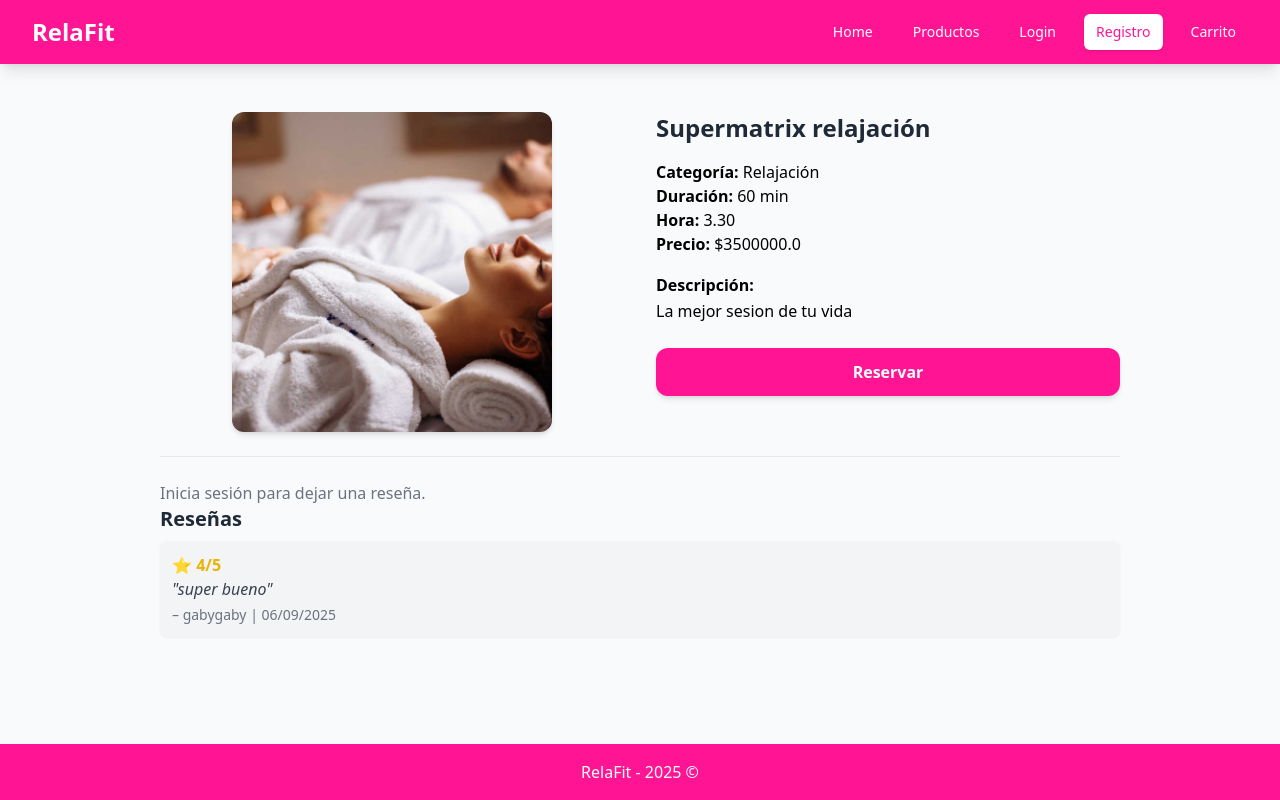
After one commit to MariaAcevedo11/RelaFit, a Django app: page /sesion/1/ in a window 1280 px wide. The commit adds this page. Run offline with Django 5.2, Linux system fonts and the light colour scheme; data comes from the database, SQL or seed files in the repository; parts of the project's set-up code (start-up, migrations or seed data) failed here and were passed over; some libraries are stand-ins or nearby versions.

Commit message:
Review logic, template and forms done

```diff
--- a/Sesion/models.py
+++ b/Sesion/models.py
@@ -6,7 +6,7 @@ from django.contrib.auth.models import User
 
 class Sesion(models.Model):
 
-    idSesion = models.IntegerField(primary_key= True)
+    idSesion = models.AutoField(primary_key= True)
     nombreSesion = models.CharField()
     categoriaSesion = models.CharField()
     descripcionSesion = models.TextField()
@@ -22,20 +22,20 @@ class Sesion(models.Model):
 
 class Reseña(models.Model):
 
-    idReseña =  models.IntegerField(primary_key= True)
+    idReseña =  models.AutoField(primary_key= True)
     comentarioReseña = models.TextField()
-    calificacionReseña = models.FloatField()
-    fechaReseña = models.DateField()
+    calificacionReseña = models.IntegerField()
+    fechaReseña = models.DateField(auto_now_add=True)
     reseñaSesion = models.ForeignKey('Sesion', on_delete=models.CASCADE, related_name='reseñas', null=True, blank=True)
-    reseñaUser = models.ForeignKey('Usuario', on_delete=models.CASCADE, related_name='reseñas', null=True, blank=True) # relacion uno a muchos con usuario
+    reseñaUsuario = models.ForeignKey('Usuario', on_delete=models.CASCADE, related_name='reseñas', null=True, blank=True) # relacion uno a muchos con usuario
 
     def __str__(self):
-        return f"Reseña de {self.usuario.username} - {self.reseñaSesion.nombreSesion}"
+        return f"Reseña de {self.reseñaUsuario.nombreCompletoUsuario} - {self.reseñaSesion.nombreSesion}"
 
 
 class Reserva(models.Model):
 
-    idReserva = models.IntegerField(primary_key= True)
+    idReserva = models.AutoField(primary_key= True)
     fechaReserva = models.DateField()
     horaReserva = models.CharField()
     precioFinalReserva = models.FloatField()
@@ -47,7 +47,7 @@ class Reserva(models.Model):
 
 class Usuario(models.Model):
 
-    idUsuario = models.IntegerField(primary_key = True)
+    idUsuario = models.AutoField(primary_key = True)
     nombreCompletoUsuario = models.CharField()
     correoUsuario = models.CharField()
     contraseñaUsuario = models.CharField()
@@ -57,7 +57,7 @@ class Usuario(models.Model):
 
 class Cupon(models.Model):
 
-    idCupon = models.IntegerField(primary_key = True)
+    idCupon = models.AutoField(primary_key = True)
     descuentoCupon = models.IntegerField()
     codigoCupon = models.CharField()
     estadoCupon = models.BooleanField()
@@ -65,7 +65,7 @@ class Cupon(models.Model):
 
 class Producto(models.Model):
 
-    idProducto = models.IntegerField(primary_key = True)
+    idProducto = models.AutoField(primary_key = True)
     nombreProducto = models.CharField(blank=True, null=True)
     tipoProducto = models.CharField()
     cantidadDeProducto = models.IntegerField()
--- /dev/null
+++ b/Sesion/templates/sesion.html
@@ -0,0 +1,115 @@
+{% extends "base.html" %}
+{% block content %}
+<div class="max-w-5xl mx-auto py-6 sm:px-6 lg:px-8">
+
+    <div class="grid grid-cols-1 md:grid-cols-2 gap-8">
+        <!-- Foto -->
+        <div class="flex justify-center items-center">
+            {% if sesion.imagenSesion %}
+            <img src="{{ sesion.imagenSesion.url }}"
+                 alt="{{ sesion.nombreSesion }}"
+                 class="w-80 h-80 object-cover rounded-xl shadow-md">
+            {% else %}
+            <div class="w-80 h-80 bg-gray-200 flex items-center justify-center rounded-xl text-gray-500">
+                Sin imagen
+            </div>
+            {% endif %}
+        </div>
+
+        <!-- Info -->
+        <div class="flex flex-col">
+            <h2 class="text-2xl font-bold mb-4 text-gray-800">{{ sesion.nombreSesion }}</h2>
+            <p><strong>Categoría:</strong> {{ sesion.categoriaSesion }}</p>
+            <p><strong>Duración:</strong> {{ sesion.duracionSesion }} min</p>
+            <p><strong>Hora:</strong> {{ sesion.horaSesion }}</p>
+            <p><strong>Precio:</strong> ${{ sesion.precioSesion }}</p>
+
+            <p class="mt-4 leading-relaxed">
+                <strong>Descripción:</strong><br>{{ sesion.descripcionSesion }}
+            </p>
+
+            <!-- Botón reservar -->
+            <a href="/carrito/"
+               class="mt-6 block bg-pink-bright hover:bg-pink-bright-dark text-white text-center py-3 rounded-xl shadow-md font-semibold transition">
+                Reservar
+            </a>
+        </div>
+    </div>
+
+    <hr class="my-6">
+
+    <!-- Formulario reseña -->
+    {% if request.session.usuario_id %}
+        <h3 class="text-lg font-semibold text-gray-800 mb-2">Añadir Reseña</h3>
+
+        <!-- Mensajes -->
+        {% if messages %}
+            {% for message in messages %}
+                <div class="p-3 mb-3 text-green-700 bg-green-100 border border-green-300 rounded-md">
+                    {{ message }}
+                </div>
+            {% endfor %}
+        {% endif %}
+
+        <form method="post" action="{% url 'detalleSesion' sesion.idSesion %}" class="space-y-3 mb-4">
+            {% csrf_token %}
+
+            <!-- Calificación -->
+            <div>
+                <label class="block text-sm font-medium text-gray-700">Calificación:</label>
+                <div class="rating flex flex-row-reverse justify-end space-x-1 mt-1">
+                    {% for i in "54321" %}
+                        <input type="radio" id="star{{ i }}-{{ sesion.idSesion }}"
+                               name="calificacionReseña"
+                               value="{{ i }}"
+                               class="hidden peer">
+                        <label for="star{{ i }}-{{ sesion.idSesion }}"
+                               class="cursor-pointer text-2xl text-gray-300 transition hover:text-yellow-400 peer-checked:text-yellow-400">
+                            ★
+                        </label>
+                    {% endfor %}
+                </div>
+            </div>
+
+            <!-- Comentario -->
+            <div>
+                <label class="block text-sm font-medium text-gray-700">Comentario:</label>
+                <textarea name="comentarioReseña" rows="3"
+                          class="w-full border rounded-md p-2"></textarea>
+            </div>
+
+            <button type="submit"
+                    class="bg-pink-bright hover:bg-pink-bright-dark text-white px-4 py-2 rounded-md">
+                Publicar Reseña
+            </button>
+        </form>
+    {% else %}
+        <p class="text-gray-500 mt-4">Inicia sesión para dejar una reseña.</p>
+    {% endif %}
+
+    <!-- Reseñas -->
+    <h3 class="text-xl font-semibold text-gray-800 mb-2">Reseñas</h3>
+    <div class="space-y-4 mb-6">
+        {% for reseña in sesion.reseñas.all %}
+            <div class="p-3 bg-gray-100 rounded-lg shadow-sm">
+                <p class="text-yellow-500 font-bold">⭐ {{ reseña.calificacionReseña }}/5</p>
+                <p class="text-gray-700 italic">"{{ reseña.comentarioReseña|default:"(Sin comentario)" }}"</p>
+                <p class="text-sm text-gray-500 mt-1">
+                    – {{ reseña.reseñaUsuario.nombreCompletoUsuario }} | {{ reseña.fechaReseña|date:"d/m/Y" }}
+                </p>
+            </div>
+        {% empty %}
+            <p class="text-gray-500 italic">No hay reseñas para esta sesión.</p>
+        {% endfor %}
+    </div>
+
+    <style>
+    .rating input:checked ~ label,
+    .rating label:hover,
+    .rating label:hover ~ label {
+        color: #facc15;
+    }
+    </style>
+
+</div>
+{% endblock %}
--- a/Sesion/urls.py
+++ b/Sesion/urls.py
@@ -1,6 +1,7 @@
 from django.urls import path
-from .views import HomePageView, LoginPageView, RegistroPageView, ProductoPageView, LogoutPageView, CarritoPageView
-
+from .views import HomePageView, LoginPageView, RegistroPageView, ProductoPageView, LogoutPageView, CarritoPageView, SesionPageView
+'''AgregarReseñaView,'''
+''' path("sesion/<int:sesion_id>/reseña/", AgregarReseñaView.as_view(), name="agregarReseña"),'''
 urlpatterns = [
     path("", HomePageView.as_view(), name = 'home'),
     path("login/", LoginPageView.as_view(), name = 'login'),
@@ -8,5 +9,7 @@ urlpatterns = [
     path("producto/", ProductoPageView.as_view() , name = 'producto'),
     path('logout/', LogoutPageView.as_view(), name='logout'),
     path("carrito/", CarritoPageView.as_view(), name = 'carrito'),
+    path("sesion/<int:sesion_id>/", SesionPageView.as_view(), name="detalleSesion"),
+
 
 ]
--- a/Sesion/views.py
+++ b/Sesion/views.py
@@ -2,10 +2,13 @@ from django.views import View
 from django.views.generic import TemplateView
 from django.http import HttpResponseRedirect
 from .models import Sesion
-from .models import Usuario
+from .models import Usuario, Reseña
 from django.shortcuts import render, redirect, get_object_or_404
 from .models import Carrito, ItemCarrito, Producto
 from django.contrib.auth.decorators import login_required
+from .forms import ReseñaForm
+from django.contrib import messages
+
 
 class HomePageView(TemplateView):
     template_name = "home.html"
@@ -37,7 +40,40 @@ class HomePageView(TemplateView):
         context["duracion_seleccionada"] = duracion
         context["hora_seleccionada"] = hora
 
+
         return context
+
+
+class SesionPageView(View):
+    def get(self, request, sesion_id):
+        sesion = get_object_or_404(Sesion, idSesion=sesion_id)
+        return render(request, "sesion.html", {
+            "sesion": sesion,
+        })
+
+    def post(self, request, sesion_id):
+        if not request.session.get("usuario_id"):
+            return redirect("login")
+
+        sesion = get_object_or_404(Sesion, idSesion=sesion_id)
+        usuario = get_object_or_404(Usuario, idUsuario=request.session["usuario_id"])
+
+        calificacion = request.POST.get("calificacionReseña")
+        comentario = request.POST.get("comentarioReseña")
+
+        if not calificacion or not comentario.strip():
+            messages.error(request, "Debes ingresar calificación y comentario.")
+            return redirect("detalleSesion", sesion_id=sesion.idSesion)
+
+        Reseña.objects.create(
+            reseñaSesion=sesion,
+            reseñaUsuario=usuario,
+            calificacionReseña=calificacion,
+            comentarioReseña=comentario,
+        )
+
+        messages.success(request, "¡Tu reseña fue publicada con éxito!")
+        return redirect("detalleSesion", sesion_id=sesion.idSesion)
 
 class LoginPageView(View):
     template_name = "login.html"
@@ -60,6 +96,23 @@ class LoginPageView(View):
             return render(request, self.template_name, {"error": "Usuario o contraseña inválidos"})
 
 
+
+'''class AgregarReseñaView(View):
+    def post(self, request, sesion_id):
+        if not request.session.get("usuario_id"):
+            return redirect("login")  # Solo usuarios logueados
+
+        sesion = get_object_or_404(Sesion, idSesion=sesion_id)
+        usuario = get_object_or_404(Usuario, idUsuario=request.session["usuario_id"])
+
+        form = ReseñaForm(request.POST)
+        if form.is_valid():
+            nueva_reseña = form.save(commit=False)
+            nueva_reseña.reseñaSesion = sesion
+            nueva_reseña.reseñaUsuario = usuario
+            nueva_reseña.save()
+
+        return redirect("detalleSesion")'''
 
 
 
```
Also changed, not shown: Sesion/forms.py (added, +27 -0 lines), Sesion/templates/home.html (+4 -64 lines), Sesion/migrations/0006_producto_imagenproducto_sesion_imagensesion.py, Sesion/migrations/0009_rename_reseñauser_reseña_reseñausuario_and_more.py (added), Sesion/migrations/0010_alter_cupon_idcupon_alter_producto_idproducto_and_more.py (added), db.sqlite3.
